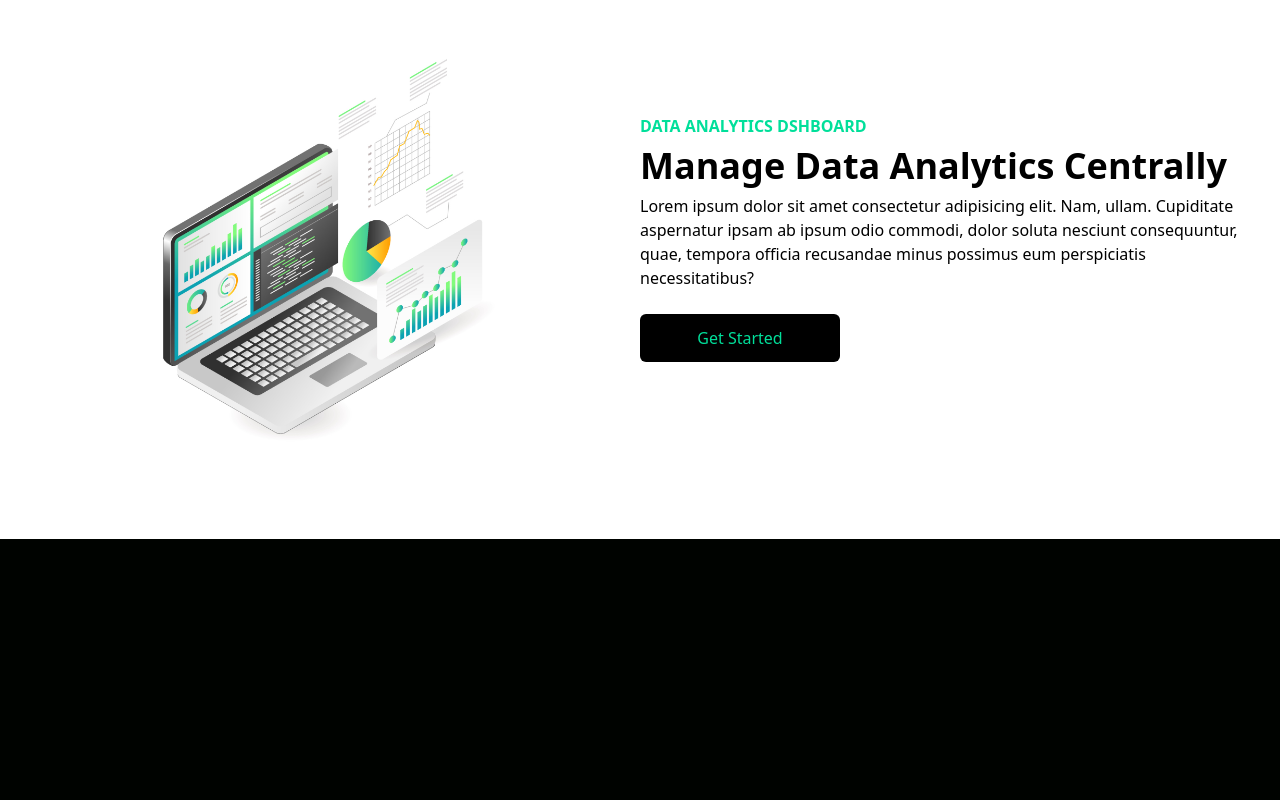
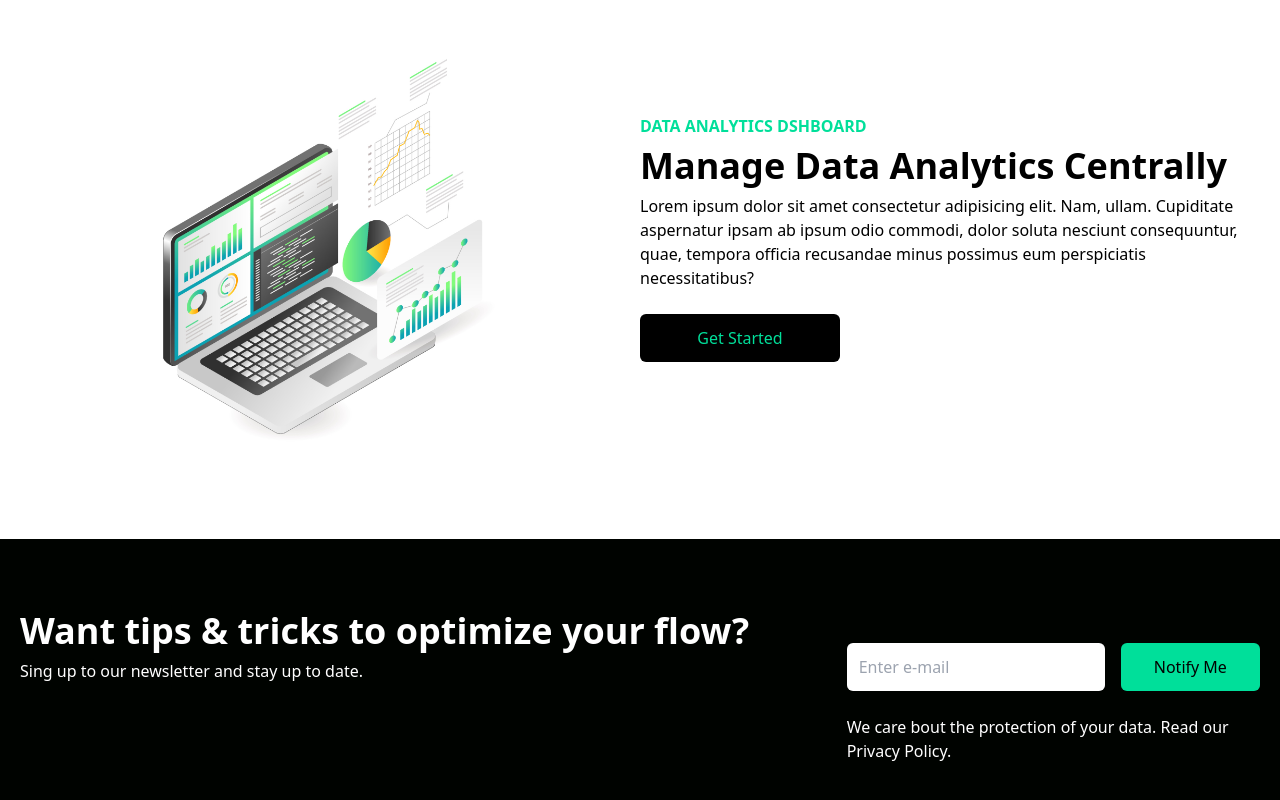
Before and after one commit to Pawel-Lechki/data-finanse, a React (Create React App) app: page / in a window 1280 px wide. Shown: the part 838-1638 px from the top of the page. Before the commit the page ends 1377 px from the top, so only its background shows below. Built offline with nearby package versions, Linux system fonts and the light colour scheme.

Commit message:
add Newsletter component

```diff
--- a/src/App.js
+++ b/src/App.js
@@ -1,6 +1,7 @@
 import Navbar from "./components/Navbar";
 import { Hero } from "./components/Hero";
 import { Analytics } from "./components/Analytics";
+import { Newsletter } from "./components/Newsletter";
 
 
 function App() {
@@ -9,6 +10,7 @@
       <Navbar />
       <Hero />
       <Analytics />
+      <Newsletter />
     </div>
   );
 }
--- /dev/null
+++ b/src/components/Newsletter.jsx
@@ -0,0 +1,21 @@
+import React from 'react'
+
+export const Newsletter = () => {
+  return (
+    <div className='w-full py-16 text-white px-4'>
+        <div className='max-w-[1240px] mx-auto grid lg:grid-cols-3'>
+            <div className='lg:col-span-2'>
+                <h1 className='md:text-4xl sm:text-3xl text-2xl font-bold py-2'>Want tips & tricks to optimize your flow?</h1>
+                <p>Sing up to our newsletter and stay up to date.</p>
+            </div>
+            <div className='my-4'>
+                <div className='flex flex-col sm:flex-row items-center justify-center'>
+                    <input type='email' placeholder='Enter e-mail' className='p-3 flex w-full rounded-md text-black' />
+                    <button className='bg-[#00df9a] w-[200px] rounded-md font-medium ml-4 my-6 px-6 py-3 text-black'>Notify Me</button>
+                </div>
+                <p>We care bout the protection of your data. Read our Privacy Policy.</p>
+            </div>
+        </div>
+    </div>
+  )
+}
```
